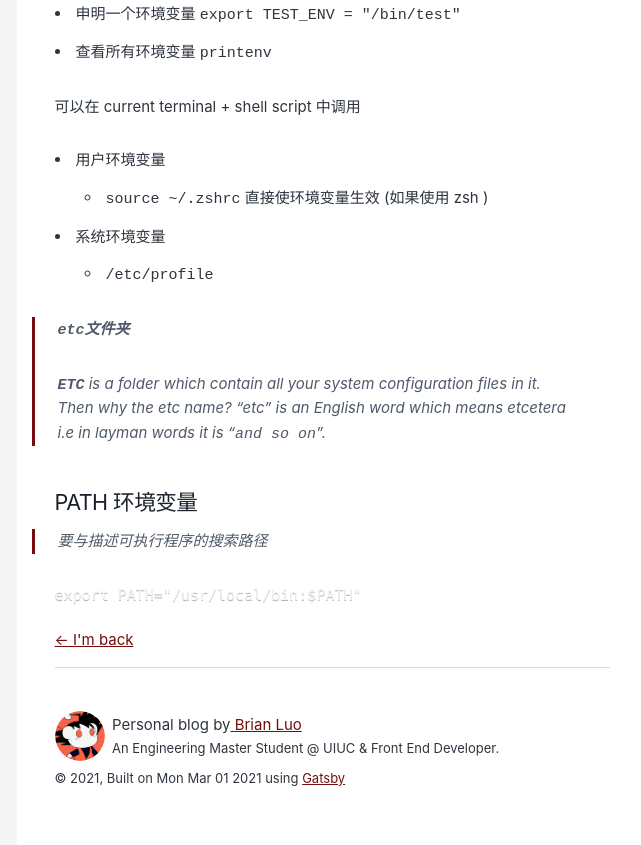
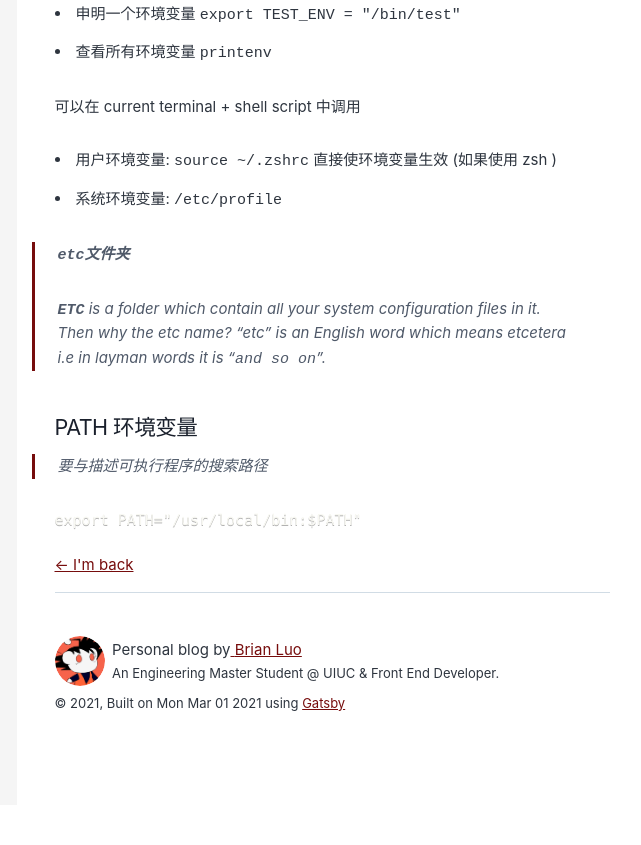
Before and after one commit to law-chain-hot/law-chain-hot.github.io-old, a Gatsby site: page /Linux-learning/ in a window 1280 px wide. Shown: the part 867-1712 px from the top of the page, without its empty margins (308-949 px from the left). After the commit the page ends 1672 px from the top, so only its background shows below. Built offline with nearby package versions, Linux system fonts and the light colour scheme; Gatsby itself is replaced by a stand-in of ours; some packages are replaced by stand-ins of ours; code samples lack their colours.

Commit message:
chore: update the source

```diff
--- a/content/blog/Linux-learning/index.md
+++ b/content/blog/Linux-learning/index.md
@@ -35,10 +35,8 @@ echo "hello, world"
 
 可以在 current terminal + shell script 中调用
 
-- 用户环境变量
-  - `source ~/.zshrc` 直接使环境变量生效 (如果使用 zsh )
-- 系统环境变量
-  - `/etc/profile`
+- 用户环境变量: `source ~/.zshrc` 直接使环境变量生效 (如果使用 zsh )
+- 系统环境变量: `/etc/profile`
 
 > **`etc文件夹`**
 >
```
